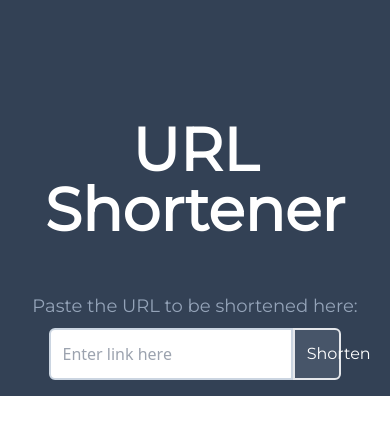
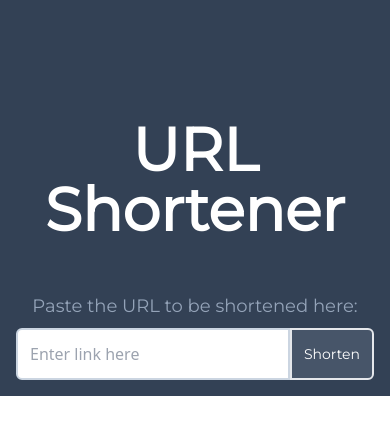
Before and after one commit to joenzkc/nextjs-url-shortener-frontend, a Next.js app: page / in a window 390 px wide. Shown: the top 434 px of the page. Built offline with nearby package versions, Linux system fonts and the light colour scheme.

Commit message:
make page more mobile responsive

```diff
--- a/pages/index.tsx
+++ b/pages/index.tsx
@@ -23,9 +23,9 @@ export default function Home() {
     setShortenedUrl(`${process.env.NEXT_PUBLIC_API_URL}${generatedUrl}`);
   };
   const validInputForm: string =
-    "border-2 border-slate-300 rounded-l-md ml-auto mr-auto p-3 w-5/6 hover:border-slate-500 focus:outline-none";
+    "border-2 border-slate-300 rounded-l-md p-3 hover:border-slate-500 flex-auto focus:outline-none ";
   const invalidInputForm: string =
-    "border-2 rounded-l-md mx-auto p-3 w-5/6 text-pink-600 focus:border-pink-500 border-pink-600 focus:outline-none";
+    "border-2 rounded-l-md mx-auto p-3 w-5/6 text-pink-600 flex-auto focus:border-pink-500 border-pink-600 focus:outline-none";
 
   function isValidUrl(url: string): boolean {
     const pattern = /^(https?:\/\/)?([\w.-]+)\.([a-z]{2,})(\/.*)?$/i;
@@ -48,7 +48,7 @@ export default function Home() {
 
   return (
     <div className="mx-auto bg-slate-700 w-full">
-      <div className="mx-auto w-5/6 max-w-2xl pb-3 pt-20">
+      <div className="mx-auto w-6/7 max-w-2xl pb-3 pt-20">
         <h1 className="text-center font-bold font-montserrat text-white text-6xl py-10">
           URL Shortener
         </h1>
@@ -58,10 +58,10 @@ export default function Home() {
           Paste the URL to be shortened here:
         </p>
       </div>
-      <div className="mx-auto w-5/6 max-w-xl px-4 pb-4">
+      <div className="mx-auto max-w-xl px-4 pb-4">
         <form
           method="post"
-          className="flex justify-center"
+          className="flex flex-1 justify-center align-middle"
           onSubmit={handleSubmit}
         >
           <input
@@ -75,15 +75,15 @@ export default function Home() {
             className="border-2
             cursor-pointer
             bg-slate-600
-            text-md
+            text-sm
             rounded-r-md
-            w-1/6
             text-white
             p-3
-            h-full
             font-montserrat
             text-center
-          hover:text-slate-600"
+            w-1/6
+          hover:text-slate-600
+          min-w-fit"
             type="submit"
           >
             Shorten
@@ -104,15 +104,16 @@ export default function Home() {
         </p> */}
       </div>
       {shortenedUrl != "" ? (
-        <div className="mx-auto w-5/6 max-w-xl px-4 pb-7">
+        <div className="mx-auto max-w-xl px-4 pb-7">
           <div className="mx-auto">
             <p className="text-center pb-2 text-slate-400 font-montserrat">
               Your shortened URL is:
             </p>
           </div>
-          <div className="flex justify-center">
+          <div className="flex flex-1 justify-center align-middle">
             <input
-              className="border-2 border-slate-300 rounded-l-md ml-auto mr-auto p-3 w-5/6 hover:border-slate-500 focus:outline-none bg-gray-400"
+              // className="border-2 border-slate-300 rounded-l-md ml-auto mr-auto p-3 w-5/6 hover:border-slate-500 focus:outline-none bg-gray-400"
+              className="border-2 border-slate-300 rounded-l-md p-3 hover:border-slate-500 flex-auto focus:outline-none bg-gray-400"
               type="text"
               value={shortenedUrl}
               readOnly
@@ -120,15 +121,15 @@ export default function Home() {
             <button
               className="border-2
               cursor-pointer
-              bg-slate-600
-              text-md
+              bg-slate-500
+              text-sm
               rounded-r-md
-              w-1/6
               text-white
               p-3
-              h-full
               font-montserrat
               text-center
+              w-1/6
+              min-w-fit
             hover:text-slate-600"
               onClick={copyUrl}
             >
```
